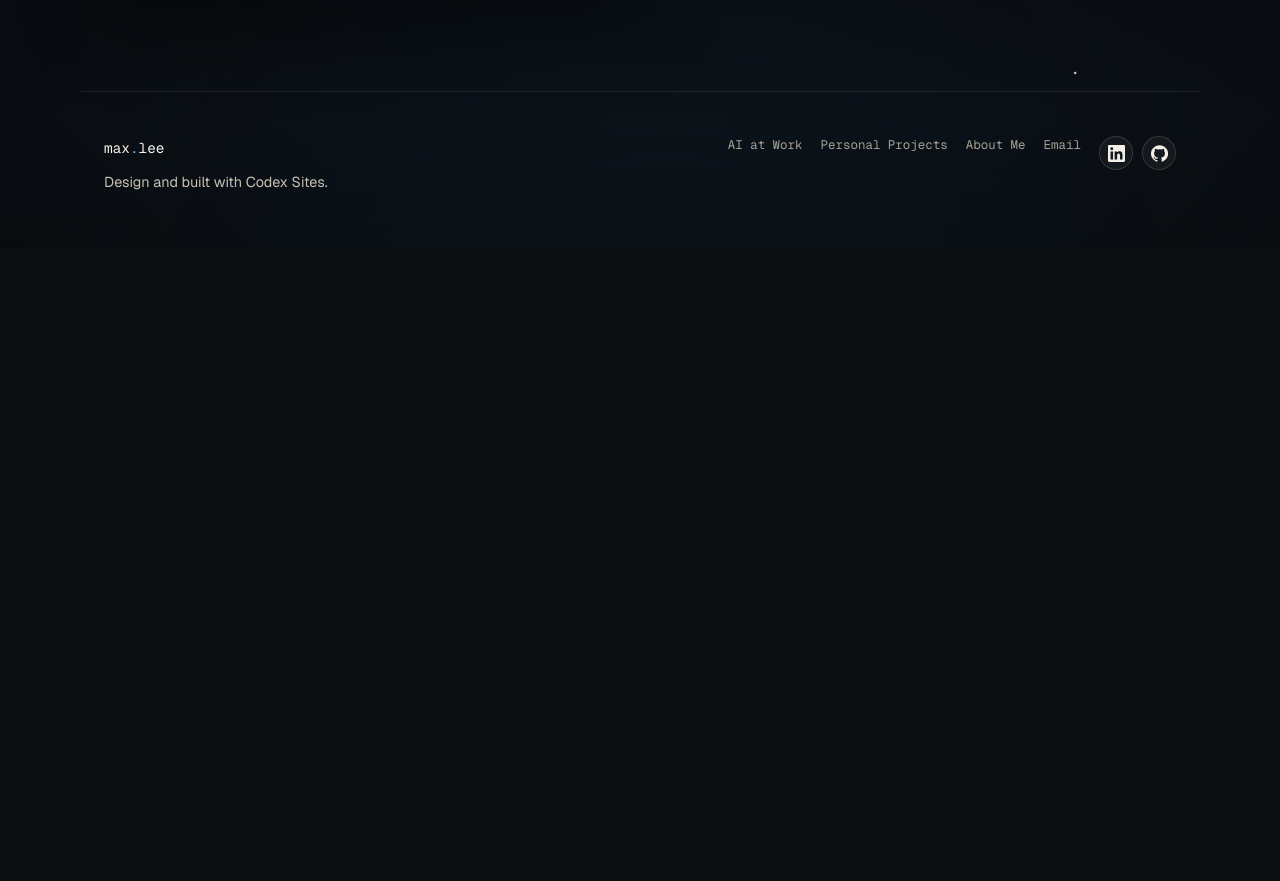
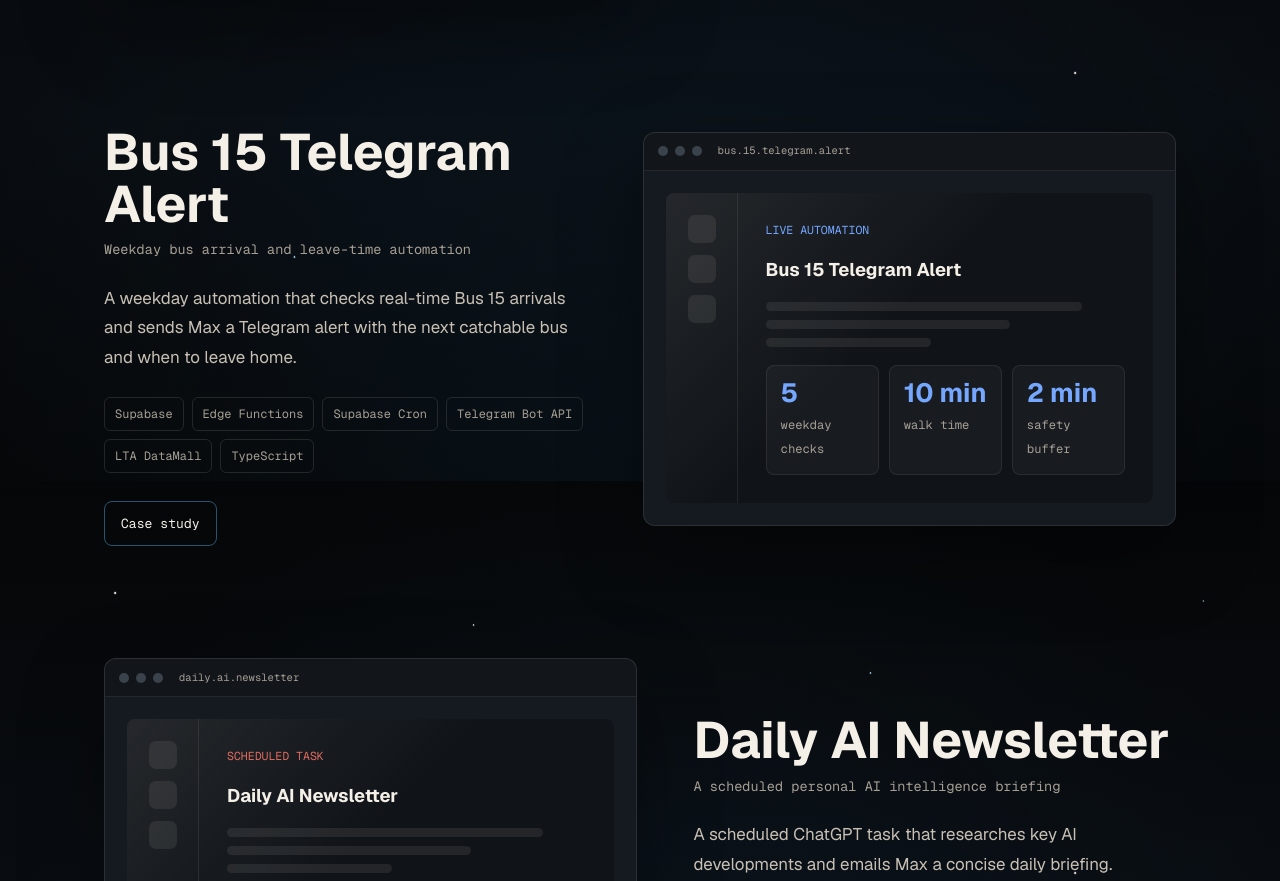
Before and after one commit to maxleesianyi/max-lee-ai-portfolio-website, a Next.js app: page /projects in a window 1280 px wide. Shown: the part 1919-2800 px from the top of the page. Before the commit the page ends 2167 px from the top, so only its background shows below. Built offline with nearby package versions, Linux system fonts and the light colour scheme.

Commit message:
Add bus alert and newsletter projects

```diff
--- a/app/components/PortfolioBlocks.tsx
+++ b/app/components/PortfolioBlocks.tsx
@@ -194,9 +194,16 @@
             <li key={tag}>{tag}</li>
           ))}
         </ul>
-        <Link className="text-link" href={`/projects/${project.slug}`}>
-          Case study
-        </Link>
+        <div className="feature-actions">
+          <Link className="text-link" href={`/projects/${project.slug}`}>
+            Case study
+          </Link>
+          {project.externalUrl && project.externalLabel ? (
+            <a className="text-link" href={project.externalUrl} target="_blank" rel="noreferrer">
+              {project.externalLabel}
+            </a>
+          ) : null}
+        </div>
       </div>
     </article>
   );
--- a/app/data.ts
+++ b/app/data.ts
@@ -20,6 +20,8 @@
   role: string;
   next?: string;
   accent: string;
+  externalLabel?: string;
+  externalUrl?: string;
 };
 
 export type WorkStory = {
--- a/app/globals.css
+++ b/app/globals.css
@@ -837,6 +837,17 @@
   margin-top: 28px;
 }
 
+.feature-actions {
+  display: flex;
+  flex-wrap: wrap;
+  gap: 12px;
+  margin-top: 28px;
+}
+
+.feature-actions .text-link {
+  margin-top: 0;
+}
+
 .browser-frame {
   overflow: hidden;
   border: 1px solid rgba(244, 239, 231, 0.1);
--- a/content/site.json
+++ b/content/site.json
@@ -271,7 +271,9 @@
       ],
       "role": "Product owner, designer, and builder.",
       "next": "max-lee-ai-portfolio",
-      "accent": "gold"
+      "accent": "gold",
+      "externalLabel": "Try it out",
+      "externalUrl": "https://ai-gtm-learning-lab.vercel.app/"
     },
     {
       "slug": "max-lee-ai-portfolio",
@@ -356,8 +358,97 @@
         "Supabase Auth profiles connect app-specific roles to real users."
       ],
       "role": "Solo builder for a real household workflow.",
+      "next": "bus-15-telegram-alert",
+      "accent": "teal"
+    },
+    {
+      "slug": "bus-15-telegram-alert",
+      "title": "Bus 15 Telegram Alert",
+      "year": "2026",
+      "kicker": "Weekday bus arrival and leave-time automation",
+      "status": "Live automation",
+      "summary": "A weekday automation that checks real-time Bus 15 arrivals and sends Max a Telegram alert with the next catchable bus and when to leave home.",
+      "galleryDescription": "Real-time Bus 15 alerts with practical leave-time guidance.",
+      "description": [
+        "This automation was built around a practical morning decision: which Bus 15 can Max actually catch after a 10-minute walk and a two-minute buffer?",
+        "A Supabase Edge Function checks the official LTA DataMall Bus Arrival endpoint on weekday mornings, then sends the next and subsequent arrival times through Telegram with a clear leave-time recommendation.",
+        "Supabase Cron is the live scheduler because GitHub Actions scheduled jobs were too unreliable for a time-sensitive alert. Telegram reply commands can pause, stop, or resume alerts for the current day."
+      ],
+      "tags": [
+        "Supabase",
+        "Edge Functions",
+        "Supabase Cron",
+        "Telegram Bot API",
+        "LTA DataMall",
+        "TypeScript"
+      ],
+      "metrics": [
+        {
+          "value": "5",
+          "label": "weekday checks"
+        },
+        {
+          "value": "10 min",
+          "label": "walk time"
+        },
+        {
+          "value": "2 min",
+          "label": "safety buffer"
+        }
+      ],
+      "highlights": [
+        "Uses live LTA arrival data rather than scraping a transit webpage.",
+        "Recommends the best catchable bus instead of merely forwarding arrival times.",
+        "Supports Telegram pause, stop, and resume commands for the current day.",
+        "Uses Supabase Cron for dependable weekday-morning execution."
+      ],
+      "role": "Product owner and builder for a personal commuting workflow.",
+      "next": "daily-ai-newsletter",
+      "accent": "blue"
+    },
+    {
+      "slug": "daily-ai-newsletter",
+      "title": "Daily AI Newsletter",
+      "year": "2026",
+      "kicker": "A scheduled personal AI intelligence briefing",
+      "status": "Scheduled task",
+      "summary": "A scheduled ChatGPT task that researches key AI developments and emails Max a concise daily briefing.",
+      "galleryDescription": "A daily, source-linked AI briefing delivered by email.",
+      "description": [
+        "This personal automation reviews important AI developments from roughly the last 24 hours, prioritising OpenAI, Anthropic, Google and DeepMind, and material policy, market, safety, infrastructure, and talent moves.",
+        "Each email starts with a short executive summary, then covers the major labs, other important AI moves, and why the developments matter for OpenAI.",
+        "The scheduled task sends the newsletter directly to Max's Gmail account, includes source links, and closes with a watchlist for the next 24 to 72 hours."
+      ],
+      "tags": [
+        "ChatGPT Tasks",
+        "GPT-5.5",
+        "Web Research",
+        "Gmail",
+        "OpenAI"
+      ],
+      "metrics": [
+        {
+          "value": "5",
+          "label": "report sections"
+        },
+        {
+          "value": "3-5",
+          "label": "executive bullets"
+        },
+        {
+          "value": "24 hrs",
+          "label": "news window"
+        }
+      ],
+      "highlights": [
+        "Researches and links to reliable primary or high-quality sources.",
+        "Turns a broad news cycle into a brief designed for fast personal reading.",
+        "Separates what happened from why it matters for OpenAI.",
+        "Maintains a short watchlist rather than filling space with low-signal news."
+      ],
+      "role": "Workflow designer for a personal learning habit.",
       "next": "openai-bdr-interviewer-buddy",
-      "accent": "teal"
+      "accent": "red"
     }
   ],
   "workStories": [
```
